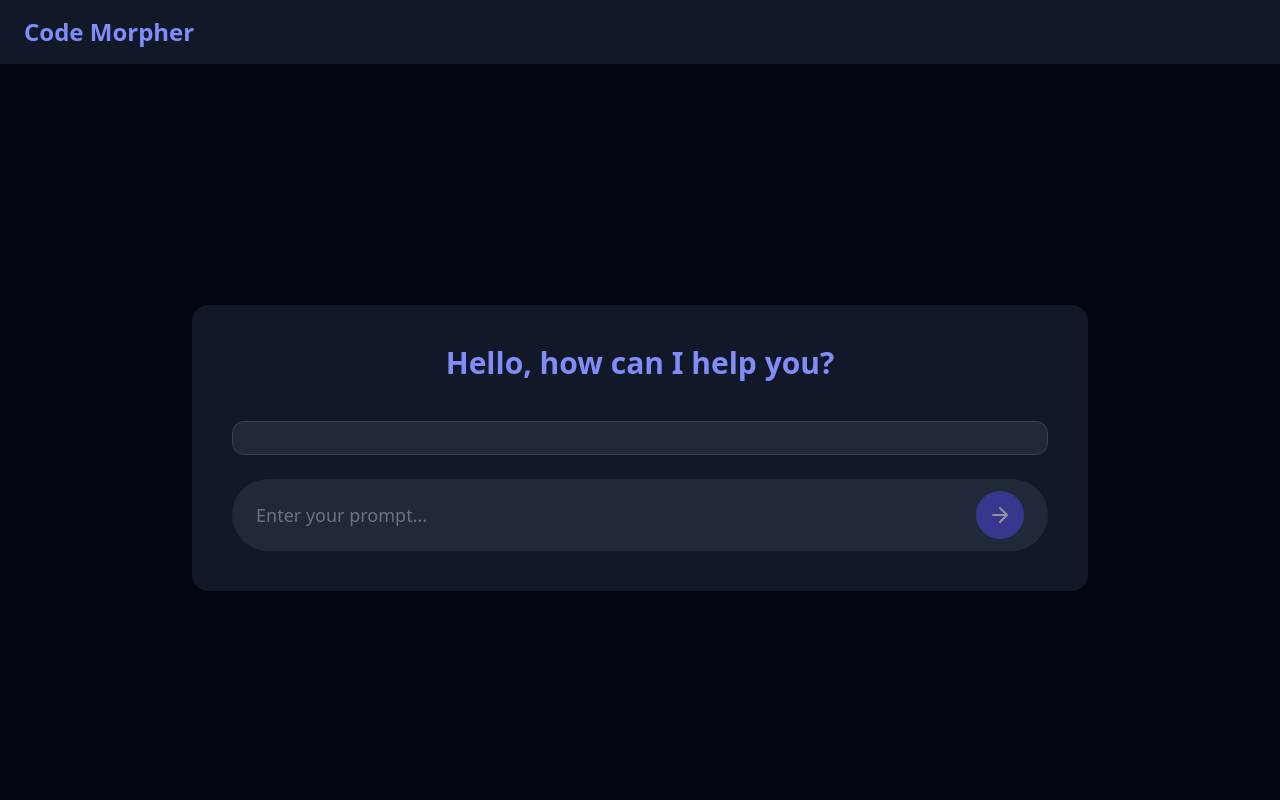
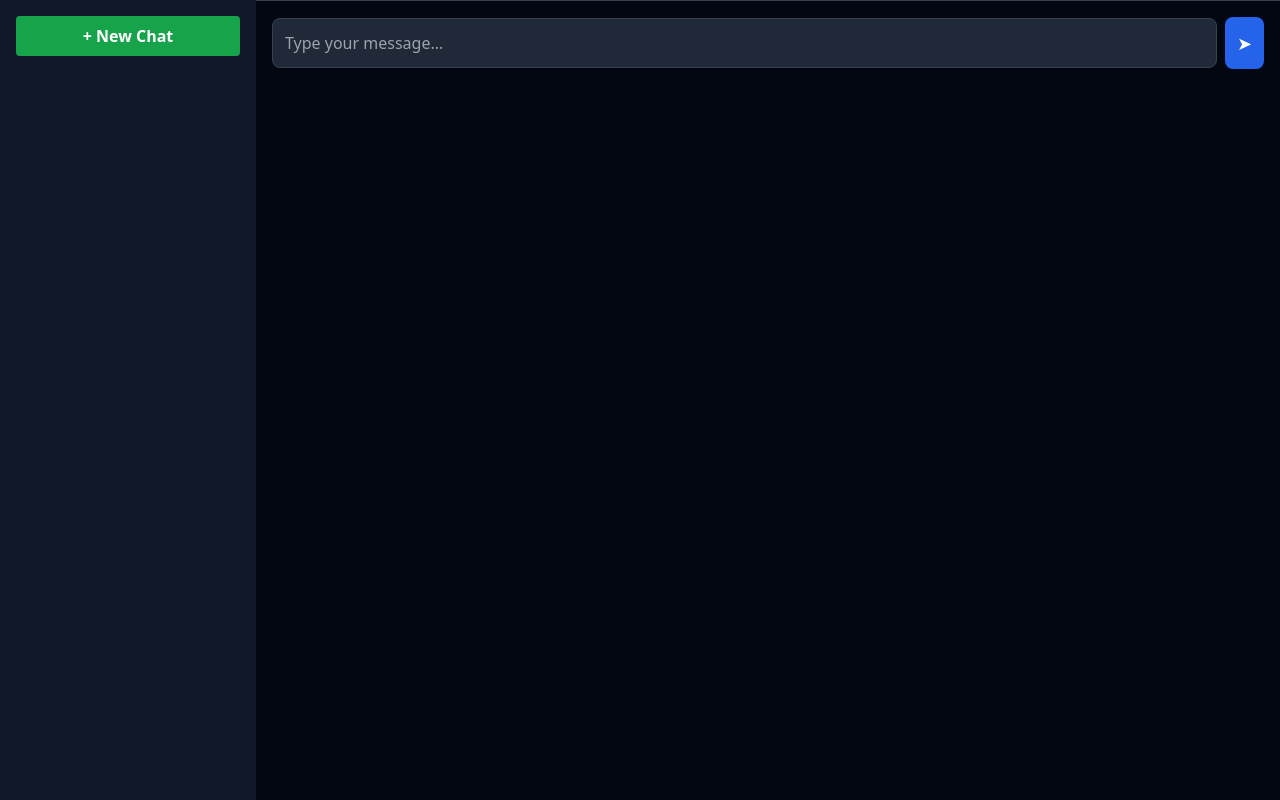
Before and after one commit to Arthika-21/Code-Morpher, a Flask app: page / in a window 1280 px wide. Run offline with Flask 3, Linux system fonts and the light colour scheme; some libraries are stand-ins or nearby versions.

Commit message:
Updated index.html file

```diff
--- a/templates/index.html
+++ b/templates/index.html
@@ -6,160 +6,94 @@
   <title>Code Morpher</title>
   <script src="https://cdn.tailwindcss.com"></script>
 </head>
+<body class="bg-gray-950 text-white flex h-screen overflow-hidden">
 
-<body class="bg-gray-950 text-white min-h-screen flex flex-col items-center justify-center font-sans">
-  <!-- Navbar -->
-  <nav class="w-full bg-gray-900 py-4 px-6 flex items-center justify-between shadow-md fixed top-0 left-0 z-10">
-    <h1 class="text-xl sm:text-2xl font-bold text-indigo-400">Code Morpher</h1>
-  </nav>
+  <!-- Sidebar -->
+  <div class="w-64 bg-gray-900 text-white flex flex-col p-4">
+    <button id="new-chat-btn" class="mb-4 bg-green-600 hover:bg-green-700 p-2 rounded text-center font-semibold">
+      + New Chat
+    </button>
+  </div>
 
-  <!-- Main Container -->
-  <div class="w-full max-w-4xl bg-gray-900 shadow-2xl rounded-2xl p-6 sm:p-10 mt-24 flex flex-col space-y-6">
-    <h2 class="text-2xl sm:text-3xl font-semibold text-center text-indigo-400 mb-4">
-      Hello, how can I help you?
-    </h2>
+  <!-- Main Chat Area -->
+  <div class="flex-1 flex flex-col bg-gray-950">
 
-    <!-- ✅ Chat Container (required for displaying conversation) -->
-    <div
-      id="chatContainer"
-      class="flex-1 overflow-y-auto space-y-4 max-h-[60vh] p-4 bg-gray-800 rounded-xl border border-gray-700"
-    ></div>
 
-    <!-- Input Box -->
-    <div class="flex items-center bg-gray-800 rounded-full px-4 sm:px-6 py-3">
+    <!-- Input Area -->
+    <div class="border-t border-gray-700 p-4 flex items-center space-x-2">
       <input
-        id="dslInput"
+        id="user-input"
         type="text"
-        placeholder="Enter your prompt..."
-        class="flex-grow bg-transparent text-gray-300 placeholder-gray-500 focus:outline-none text-base sm:text-lg"
+        placeholder="Type your message..."
+        class="flex-1 p-3 rounded-lg border border-gray-700 bg-gray-800 text-white focus:outline-none focus:ring-2 focus:ring-blue-600"
       />
       <button
-        id="sendBtn"
-        class="ml-3 bg-indigo-600 hover:bg-indigo-700 rounded-full p-3 transition disabled:opacity-50"
-        disabled
+        id="send-button"
+        class="p-3 bg-blue-600 hover:bg-blue-700 rounded-lg text-white text-lg"
       >
-        <svg
-          xmlns="http://www.w3.org/2000/svg"
-          fill="none"
-          viewBox="0 0 24 24"
-          stroke-width="2"
-          stroke="white"
-          class="w-5 h-5 sm:w-6 sm:h-6"
-        >
-          <path stroke-linecap="round" stroke-linejoin="round" d="M5 12h14M12 5l7 7-7 7" />
-        </svg>
+        ➤
       </button>
     </div>
   </div>
 
+  <!-- JavaScript -->
   <script>
-    const chatContainer = document.getElementById("chatContainer");
-    const input = document.getElementById("dslInput");
-    const sendBtn = document.getElementById("sendBtn");
+    const sendButton = document.getElementById("send-button");
+    const userInput = document.getElementById("user-input");
+    const chatBox = document.getElementById("chat-box");
+    const newChatBtn = document.getElementById("new-chat-btn");
 
-    // Enable send button only when input has text
-    input.addEventListener("input", () => {
-      sendBtn.disabled = input.value.trim() === "";
-    });
-
-    // Load chat history
-    window.onload = function () {
-      const history = JSON.parse(localStorage.getItem("chatHistory")) || [];
-      history.forEach((item) => renderMessage(item.prompt, item.response));
+    // Start new chat
+    newChatBtn.onclick = () => {
+      userInput.value = "";
+      chatBox.innerHTML = "";
     };
 
-    async function generateJava() {
-      const userInput = input.value.trim();
-      if (!userInput) return;
+    // Function to send message
+    async function sendMessage() {
+      const prompt = userInput.value.trim();
+      if (!prompt) return;
 
-      renderMessage(userInput, null); // show user bubble
-      input.value = "";
-      sendBtn.disabled = true;
+      // Add user message
+      chatBox.innerHTML += `
+        <div class="text-right"><strong>You:</strong> ${prompt}</div>
+      `;
+      userInput.value = "";
+      chatBox.scrollTop = chatBox.scrollHeight;
 
       try {
-        const res = await fetch("https://code-morpher-a.onrender.com/generate", {
+        const response = await fetch("http://127.0.0.1:5000/api/generate", {
           method: "POST",
           headers: { "Content-Type": "application/json" },
-          body: JSON.stringify({ dsl_input: userInput }),
+          body: JSON.stringify({ prompt }),
         });
 
-        const data = await res.json();
-        const response = data.java_code || data.error || "Error generating response.";
+        if (!response.ok) throw new Error("Network error");
+        const data = await response.json();
 
-        renderMessage(userInput, response);
-        saveToHistory(userInput, response);
-      } catch (err) {
-        renderMessage(userInput, "❌ Failed to connect to backend. Please try again.");
+        // Add bot response
+        chatBox.innerHTML += `
+          <div class="text-left"><strong>Bot:</strong> ${data.output}</div>
+        `;
+        chatBox.scrollTop = chatBox.scrollHeight;
+
+      } catch (error) {
+        chatBox.innerHTML += `
+          <div class="text-red-500 text-left">❌ Failed to connect to backend.</div>
+        `;
       }
     }
 
-    // Display both user & bot messages
-    function renderMessage(prompt, response) {
-      const chatBox = document.createElement("div");
-      chatBox.className = "space-y-2";
+    // ✅ Make Enter key send message
+    userInput.addEventListener("keydown", function (event) {
+      if (event.key === "Enter" && !event.shiftKey) {
+        event.preventDefault();
+        sendMessage();
+      }
+    });
 
-      // User bubble
-      const userBubble = document.createElement("div");
-      userBubble.className =
-        "bg-indigo-600 text-white p-3 rounded-xl max-w-[90%] self-end ml-auto";
-      userBubble.textContent = prompt;
-      chatBox.appendChild(userBubble);
-
-      // Bot bubble (if response exists)
-      if (response) {
-        const botContainer = document.createElement("div");
-        botContainer.className =
-          "bg-gray-700 text-green-400 p-3 rounded-xl max-w-[90%] whitespace-pre-wrap relative";
-
-        const copyBtn = document.createElement("button");
-        copyBtn.textContent = "Copy";
-        copyBtn.className =
-          "absolute top-2 right-3 text-xs bg-indigo-600 hover:bg-indigo-700 px-2 py-1 rounded-md";
-        copyBtn.onclick = () => copyCode(response, copyBtn);
-
-        const codeBlock = document.createElement("pre");
-        codeBlock.textContent = response;
-
-        botContainer.appendChild(copyBtn);
-        botContainer.appendChild(codeBlock);
-        chatBox.appendChild(botContainer);
-      }
-
-      chatContainer.appendChild(chatBox);
-      chatContainer.scrollTop = chatContainer.scrollHeight;
-    }
-
-    function copyCode(code, btn) {
-      navigator.clipboard.writeText(code).then(() => {
-        btn.textContent = "Copied!";
-        setTimeout(() => (btn.textContent = "Copy"), 2000);
-      });
-    }
-
-    function saveToHistory(prompt, response) {
-      let history = JSON.parse(localStorage.getItem("chatHistory")) || [];
-      history.push({ prompt, response });
-      localStorage.setItem("chatHistory", JSON.stringify(history));
-    }
-
-    // ✅ Enable both Enter and Send button
-    document.addEventListener("DOMContentLoaded", () => {
-      const input = document.getElementById("dslInput");
-      const sendBtn = document.getElementById("sendBtn");
-
-      // Enter key
-      input.addEventListener("keydown", function (event) {
-        if (event.key === "Enter" && !sendBtn.disabled) {
-          event.preventDefault();
-          generateJava();
-        }
-      });
-
-      // Send button click
-      sendBtn.addEventListener("click", function () {
-        if (!sendBtn.disabled) generateJava();
-      });
-    });
+    // ✅ Make Send button work
+    sendButton.addEventListener("click", sendMessage);
   </script>
 </body>
 </html>
```
